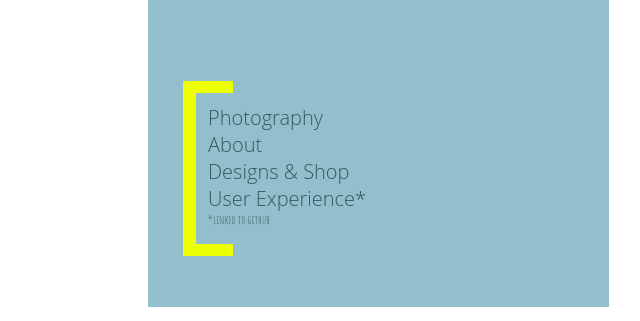
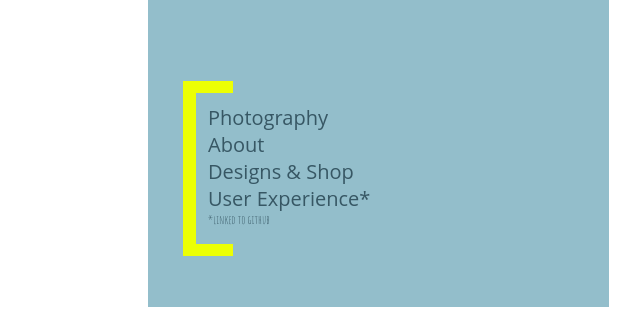
Before and after one commit to bcastillo1/brittanycastillo.online, a PHP site: page /index.html in a window 1280 px wide. Shown: the part 479-800 px from the top of the page, without its empty margins (640-1280 px from the left). Run offline with PHP 8.4, Linux system fonts and the light colour scheme.

Commit message:
Style sheet fixins

```diff
--- a/assets/css/main.scss
+++ b/assets/css/main.scss
@@ -1,6 +1,7 @@
 /* // references: // creotip // tyreil // */
 /*  STYLE SHEETS*/
-@import '/css/burger.css';
+@import '/css/burger.scss';
+@import '/css/photo.css'
 /*  COLORS
 ========================================== */
 $black: #000000;
@@ -14,7 +15,7 @@ $lightblue: #93BECB;
 $amatic: 'Amatic SC', cursive;
 $opensans: 'Open Sans', sans-serif;
 p{
-  font-family:$opensans;
+  font-family: $opensans;
   color:$gray;
 }
 h1{
--- a/assets/css/photo.css
+++ b/assets/css/photo.css
@@ -1,8 +1,8 @@
-body {
+/* body {
   background: #ffffff;
   font-weight: 300;
   font-family: "Amatic SC", cursive;
-}
+} */
 
 .container {
   display: flex;
--- a/photogal.html
+++ b/photogal.html
@@ -81,7 +81,7 @@
 
 	<h1> Image Gallery</h1>
 
-	<!-- james power -->
+	<!-- james power's buttons -->
 <section id="display">
   <div class="toolbar mb2 mt2">
     <button class="button fil-cat" href="" data-rel="all">All</button>
```
